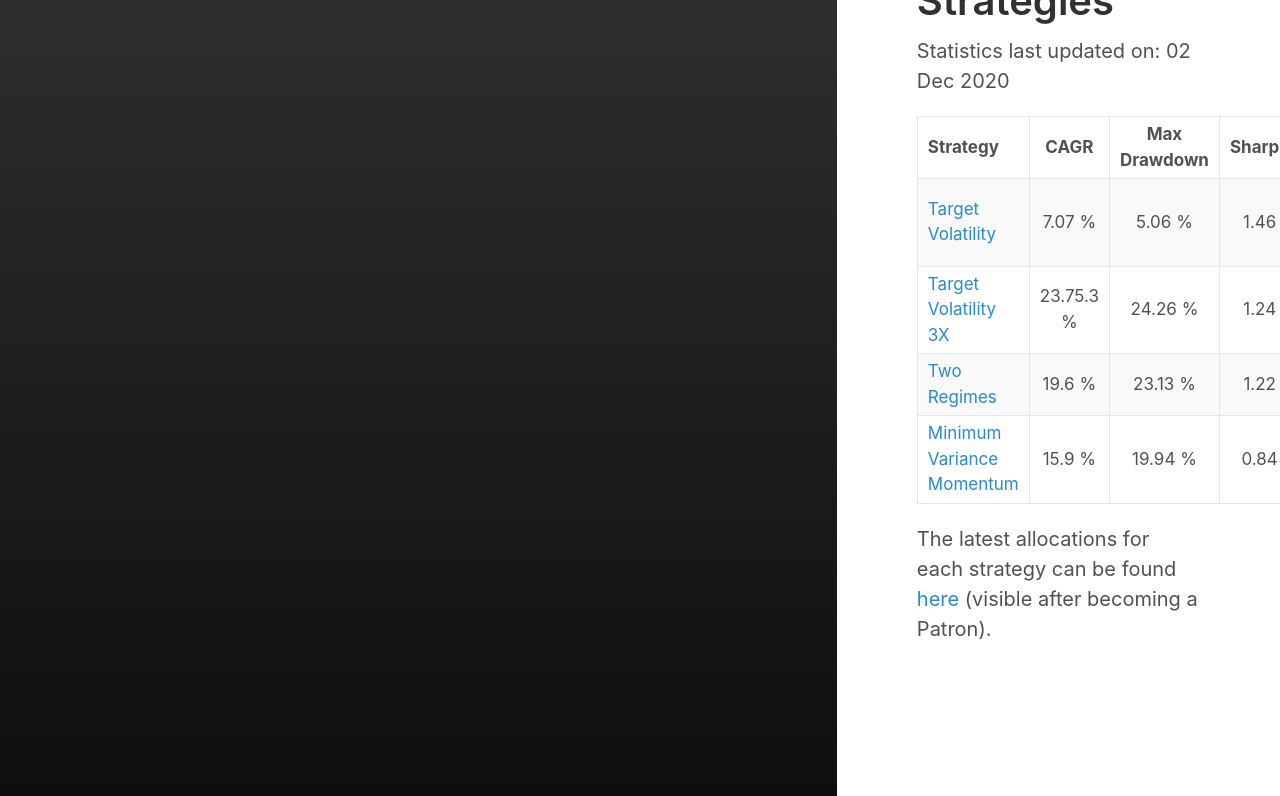
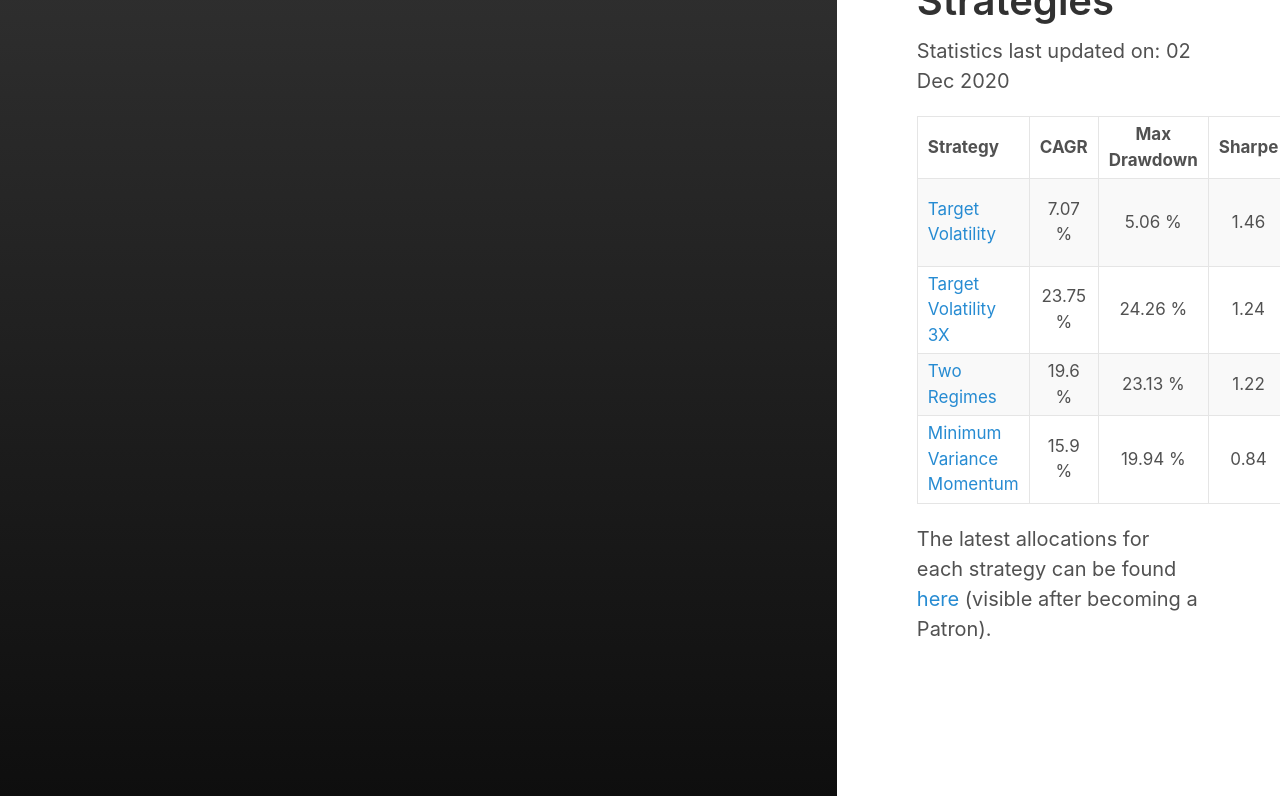
Before and after one commit to IthacaResearch/ithacaresearch.github.io, a Jekyll site: the page built from category/strategies.md, in a window 1280 px wide, cut to the strip 104-900 px from the top of the page. Built offline with Jekyll 4.4.1, drawn with Linux system fonts in a browser that asks for light colours.

Commit message:
Update strategies.md

```diff
--- a/category/strategies.md
+++ b/category/strategies.md
@@ -9,7 +9,7 @@ Statistics last updated on: 02 Dec 2020
 | Strategy | CAGR | Max Drawdown | Sharpe | Leverage | Backtest period |
 | :------- | :--: | :----------: | :----: | :------: | :-------------: |
 | [Target Volatility](https://ithacaresearch.github.io/2019/07/12/Target-Volatility.html) | 7.07 % | 5.06 % | 1.46 | 1 | Jan 2003 - Today |
-| [Target Volatility 3X](https://ithacaresearch.github.io/2019/08/03/Target-Volatility-3X.html) | 23.75.3 % | 24.26 % | 1.24 | variable, max 3 | Jan 2010 - Today |
+| [Target Volatility 3X](https://ithacaresearch.github.io/2019/08/03/Target-Volatility-3X.html) | 23.75 % | 24.26 % | 1.24 | variable, max 3 | Jan 2010 - Today |
 | [Two Regimes](https://ithacaresearch.github.io/2020/02/05/Two-Regimes.html) | 19.6 % | 23.13 % | 1.22 | 1 | Jul 1999 - Today |
 | [Minimum Variance Momentum](https://ithacaresearch.github.io/2020/09/03/Minimum-Variance-Momentum.html) | 15.9 % | 19.94 % | 0.84 | 1 | Jan 2006 - Today |
 
```
